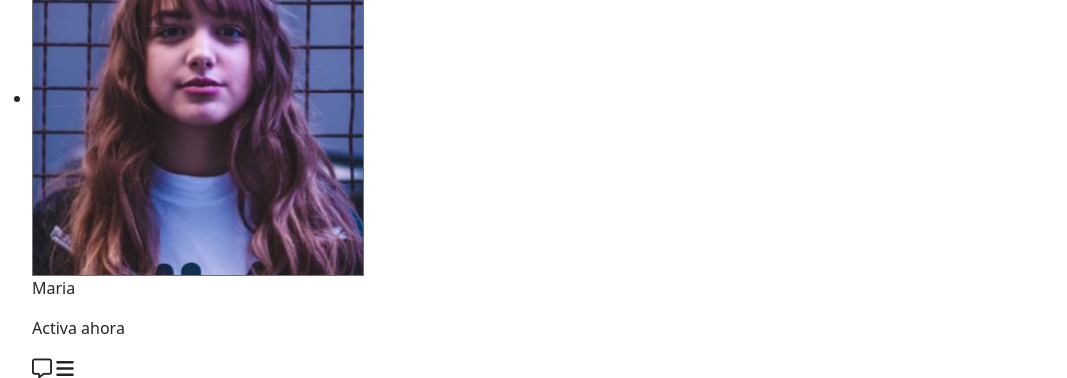
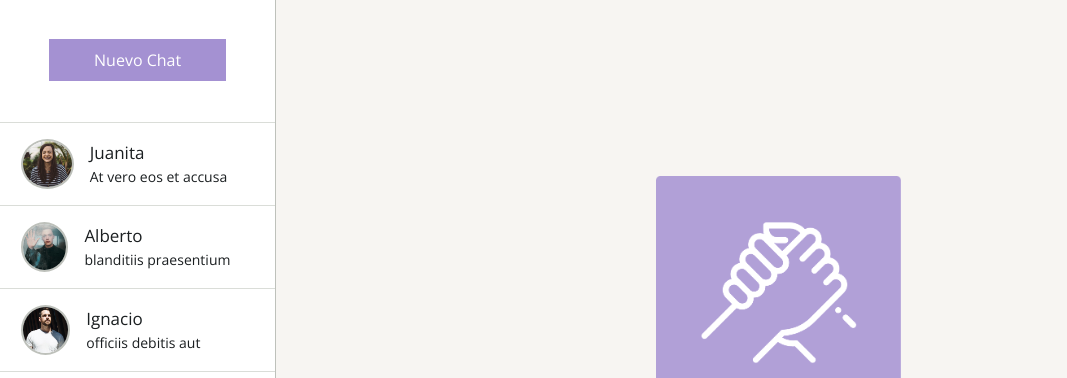
Before and after one commit to akllozz/Mockup, a plain HTML site: page index.html in a window 1280 px wide. Shown: the part 76-454 px from the top of the page, without its empty margins (0-1067 px from the left). Drawn offline with nearby package versions, Linux system fonts and the light colour scheme; the site is published under a folder, as on GitHub Pages, so addresses that start at the root find nothing.

Commit message:
Updated Coding

```diff
--- a/assets/css/style.css
+++ b/assets/css/style.css
@@ -153,7 +153,6 @@ main{
     flex-direction: column;
     justify-content: center;
     align-items: center;
-
 }
 
 .titulo{
--- a/index.html
+++ b/index.html
@@ -4,11 +4,11 @@
     <meta charset="UTF-8">
     <meta http-equiv="X-UA-Compatible" content="ie=edge">
     <meta name="viewport" content="width=device-width, initial-scale=1.0">
-    <title>Document</title>
+    <title>Sistema de Mensajería</title>
 
-    <link rel="stylesheet" href="/assets/css/normalize.css">
+    <link rel="stylesheet" href="./assets/css/normalize.css">
     <link href="https://cdn.jsdelivr.net/npm/bootstrap@5.3.2/dist/css/bootstrap.min.css" rel="stylesheet" integrity="sha384-T3c6CoIi6uLrA9TneNEoa7RxnatzjcDSCmG1MXxSR1GAsXEV/Dwwykc2MPK8M2HN" crossorigin="anonymous">
-    <link rel="stylesheet" href="/assets/css/style.css">
+    <link rel="stylesheet" href="./assets/css/style.css">
 
     <script src="https://kit.fontawesome.com/c377ec19d8.js" crossorigin="anonymous"></script><style media="all" id="fa-v4-font-face"></style>
 
```
